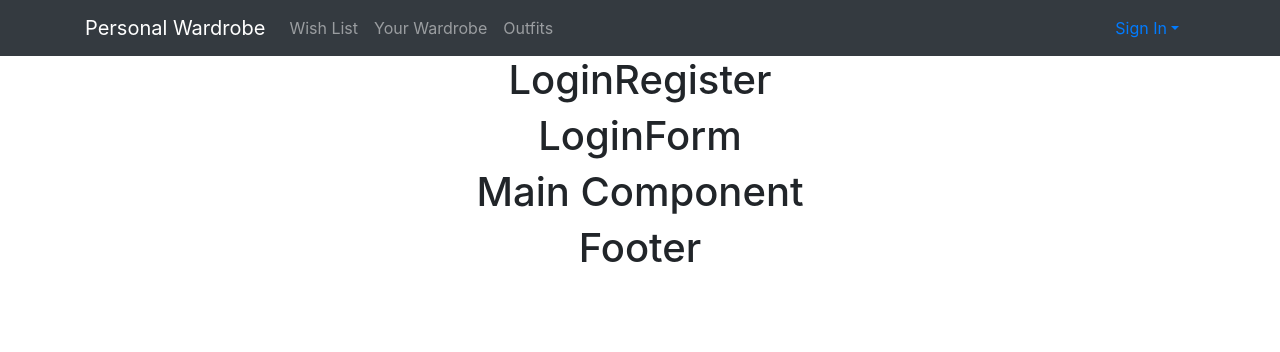
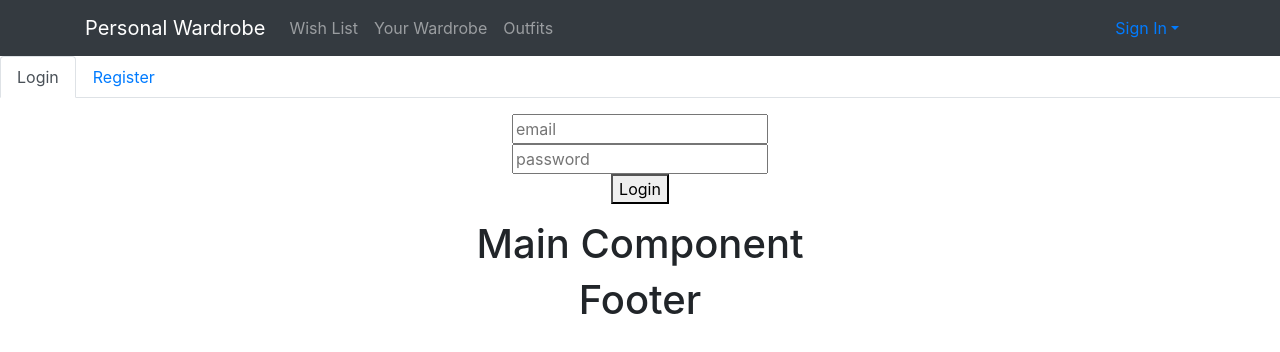
Before and after one commit to Valeriya-Ilina/personal-wardrobe-fe, a React (Create React App) app: page /login in a window 1280 px wide. Shown: the top 352 px of the page. Built offline with nearby package versions, Linux system fonts and the light colour scheme.

Commit message:
login, logout, register are working

```diff
--- a/src/App.js
+++ b/src/App.js
@@ -1,5 +1,7 @@
 import './App.css';
 import { Component } from 'react'
+import { BrowserRouter as Router, Switch, Route, Redirect } from "react-router-dom";
+import LoginRegister from './components/LoginRegister'
 import Main from './components/Main'
 import Header from './components/Header'
 import Footer from './components/Footer'
@@ -13,13 +15,56 @@ class App extends Component {
     }
   }
 
+  changeLoggedInStatus = () => {
+    this.setState({
+      loggedIn: !this.state.loggedIn
+    })
+  }
+
   render() {
+    console.log(this.state.loggedIn)
     return (
-      <div className="App">
-        <Header loggedIn={this.state.loggedIn} />
-        <Main />
-        <Footer />
-      </div>
+      <>
+        <div className="App">
+          <Header loggedIn={this.state.loggedIn} changeLoggedInStatus={this.changeLoggedInStatus} />
+
+          <Router>
+            <Switch>
+              <Route exact path="/">
+                { this.state.loggedIn ?
+                  <Redirect to="/items/?purchased=false" />
+                  :
+                  <Redirect to="/home" />
+                }
+              </Route>
+              <Route path="/login">
+                { this.state.loggedIn ?
+                  <Redirect to="/items/?purchased=false" />
+                  :
+                  <LoginRegister userIntention="login" changeLoggedInStatus={this.changeLoggedInStatus} />
+                }
+              </Route>
+              <Route path="/register">
+                { this.state.loggedIn ?
+                  <Redirect to="/items/?purchased=false" />
+                  :
+                  <LoginRegister userIntention="register" changeLoggedInStatus={this.changeLoggedInStatus} />
+                }
+              </Route>
+              <Route path="/home">
+                { this.state.loggedIn ?
+                  <Redirect to="/items/?purchased=false" />
+                  :
+                  <Redirect to="/home" />
+                }
+              </Route>
+            </Switch>
+          </Router>
+
+          <Main />
+          <Footer />
+        </div>
+      </>
     )
   }
 }
--- a/src/components/Header.js
+++ b/src/components/Header.js
@@ -1,12 +1,29 @@
 import { Component } from 'react'
 import { Navbar, Nav, NavDropdown, Container, NavText, Button } from 'react-bootstrap';
-import { BrowserRouter as Router, Switch, Route, Link, Redirect } from "react-router-dom";
-import LoginRegister from './LoginRegister'
+import { BrowserRouter as Router, Link, Redirect } from "react-router-dom";
 
+let baseURL = 'http://127.0.0.1:8000'
 
 class Header extends Component {
   constructor(props) {
     super(props)
+  }
+
+  logoutUser = async () => {
+    const url = baseURL + '/api/v1/users/logout'
+    try {
+      const response = await fetch(url, {
+        method: 'GET',
+        credentials: "include"
+      })
+      if (response.status === 200) {
+        console.log("USER IS LOGGED OUT")
+        this.props.changeLoggedInStatus()
+      }
+    }
+    catch (err) {
+      console.log('Error => ', err)
+    }
   }
 
   render() {
@@ -23,50 +40,29 @@ class Header extends Component {
                 <Nav.Link as={Link} to="/outfits">Outfits</Nav.Link>
               </Nav>
             </Navbar.Collapse>
+
+            {
+              this.props.loggedIn ?
+              <>
+                Username
+                <Link onClick={this.logoutUser}>Logout</Link>
+              </>
+              :
               <Navbar.Collapse className="justify-content-end">
                 <NavDropdown title="Sign In" id="collasible-nav-dropdown" menuVariant='dark'>
                   <div className="d-grid gap-2">
-                  <Button variant="secondary">Sign In</Button>
+                    <Button href="/login" variant="secondary">Sign In</Button>
                   </div>
                   <NavDropdown.Divider />
                   <p>Don't have an account?
-                  <a href="#">Register</a>
+                    <a href="/register">Register</a>
                   </p>
                 </NavDropdown>
               </Navbar.Collapse>
+            }
+
           </Container>
         </Navbar>
-
-        <Switch>
-          <Route exact path="/">
-            { this.props.loggedIn ?
-              <Redirect to="/items/?purchased=false" />
-              :
-              <Redirect to="/home" />
-            }
-          </Route>
-          <Route path="/login">
-            { this.props.loggedIn ?
-              <Redirect to="/items/?purchased=false" />
-              :
-              <LoginRegister userIntention="login"/>
-            }
-          </Route>
-          <Route path="/register">
-            { this.props.loggedIn ?
-              <Redirect to="/items/?purchased=false" />
-              :
-              <LoginRegister userIntention="register" />
-            }
-          </Route>
-          <Route path="/home">
-            { this.props.loggedIn ?
-              <Redirect to="/items/?purchased=false" />
-              :
-              <Redirect to="/home" />
-            }
-          </Route>
-        </Switch>
       </Router>
     )
   }
--- a/src/components/LoginForm.js
+++ b/src/components/LoginForm.js
@@ -1,15 +1,73 @@
 import { Component } from 'react'
+
+let baseURL = 'http://127.0.0.1:8000'
 
 class LoginForm extends Component {
   constructor(props) {
     super(props)
+
+    this.state = {
+      email: '',
+      password: '',
+      authenticationResult: ''
+    }
+  }
+
+  loggingUser = async (event) => {
+    event.preventDefault()
+
+    const url = baseURL + '/api/v1/users/login'
+    const loginBody = {
+      email: this.state.email,
+      password: this.state.password
+    }
+
+    try {
+      const response = await fetch(url, {
+        method: 'POST',
+        headers: {
+          'Content-Type': 'application/json',
+        },
+        body: JSON.stringify(loginBody),
+        credentials: "include"
+      })
+
+      if (response.status === 200) {
+        console.log("USER IS AUTHENTICATED")
+        this.props.changeLoggedInStatus()
+      } else {
+        this.setState({
+          authenticationResult: "Something went wrong",
+          password:""
+        })
+      }
+    }
+    catch (err) {
+      console.log('Error => ', err)
+    }
+  }
+
+  handleChange = (event) => {
+    this.setState({ [event.target.id] : event.target.value })
   }
 
   render() {
+    console.log(this.state)
     return(
       <>
         <div>
-          <h1>LoginForm</h1>
+          <form onSubmit={this.loggingUser}>
+            <div>
+              <input type="text" name="email" id="email" onChange={this.handleChange} value={this.state.email} placeholder="email" />
+            </div>
+
+            <div>
+              <input type="password" name="password" id="password" onChange={this.handleChange} value={this.state.password} placeholder="password" />
+            </div>
+
+            <button type="submit">Login</button>
+          </form>
+        <p>{this.state.authenticationResult}</p>
         </div>
       </>
     )
--- a/src/components/LoginRegister.js
+++ b/src/components/LoginRegister.js
@@ -1,22 +1,40 @@
 import { Component } from 'react'
+import { Tabs, Tab } from 'react-bootstrap';
 import LoginForm from './LoginForm'
 import RegisterForm from './RegisterForm'
 
 class LoginRegister extends Component {
   constructor(props) {
     super(props)
+
+    this.state = {
+      key: this.props.userIntention
+    }
+  }
+
+  setKey = (key) => {
+    this.setState({
+      key: key
+    })
   }
 
   render() {
     return(
       <>
         <div>
-          <h1>LoginRegister</h1>
-          {
-            this.props.userIntention == 'login' ?
-            <LoginForm /> :
-            <RegisterForm />
-          }
+          <Tabs
+            id="controlled-tab-example"
+            activeKey={this.state.key}
+            onSelect={(k) => this.setKey(k)}
+            className="mb-3"
+          >
+            <Tab eventKey="login" title="Login">
+              <LoginForm changeLoggedInStatus={this.props.changeLoggedInStatus}/>
+            </Tab>
+            <Tab eventKey="register" title="Register">
+              <RegisterForm />
+            </Tab>
+          </Tabs>
         </div>
       </>
     )
--- a/src/components/RegisterForm.js
+++ b/src/components/RegisterForm.js
@@ -1,16 +1,74 @@
 import { Component } from 'react'
+
+let baseURL = 'http://127.0.0.1:8000'
 
 class RegisterForm extends Component {
   constructor(props) {
     super(props)
+
+    this.state = {
+      username: '',
+      email: '',
+      password: '',
+      registerResult: ''
+    }
+  }
+
+  handleChange = (event) => {
+    this.setState({ [event.target.id] : event.target.value })
+  }
+
+  registerUser = async (event) => {
+    event.preventDefault()
+
+    const url = baseURL + '/api/v1/users/register'
+    const registerBody = {
+      username: this.state.username,
+      email: this.state.email,
+      password: this.state.password
+    }
+
+    try {
+      const response = await fetch(url, {
+        method: 'POST',
+        headers: {
+          'Content-Type': 'application/json'
+        },
+        body: JSON.stringify(registerBody)
+      })
+
+      if (response.status === 201) {
+        console.log("USER IS CREATED")
+        this.setState({
+          registerResult: "USER IS CREATED"
+        })
+      }
+    }
+    catch (err) {
+      console.log('Error => ', err)
+    }
   }
 
   render() {
+    console.log(this.state)
     return(
       <>
+      <form onSubmit={this.registerUser}>
         <div>
-          <h1>RegisterForm</h1>
+          <input type="text" name="username" id="username" placeholder="username" onChange={this.handleChange} />
         </div>
+
+        <div>
+          <input type="text" name="email" id="email" placeholder="email" onChange={this.handleChange} />
+        </div>
+
+        <div>
+          <input type="password" name="password" id="password" placeholder="password" onChange={this.handleChange}/>
+        </div>
+
+        <button type="submit">Create</button>
+      </form>
+      <p>{this.state.registerResult}</p>
       </>
     )
   }
```
Lines whose indentation alone changed are shown as unchanged.
